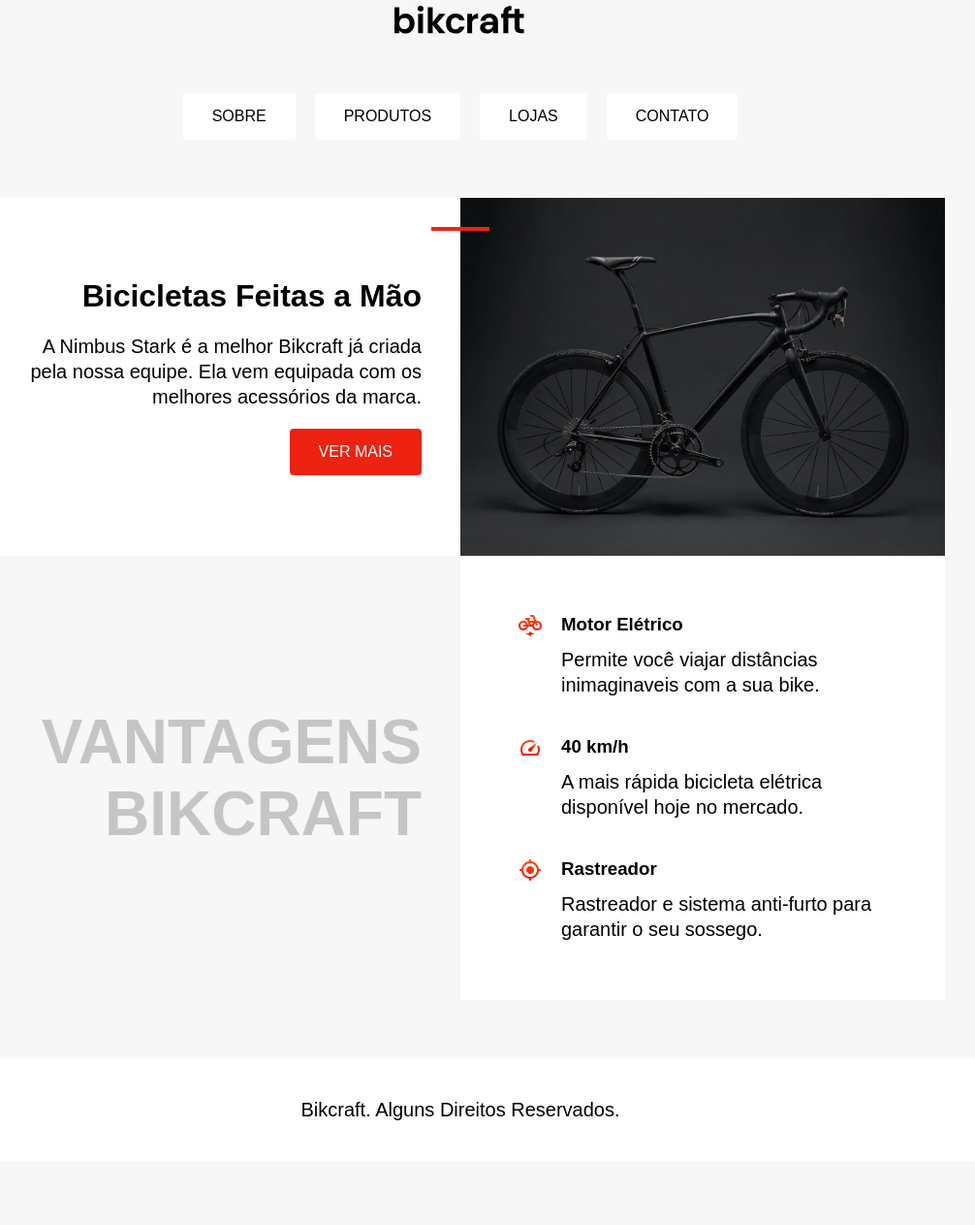
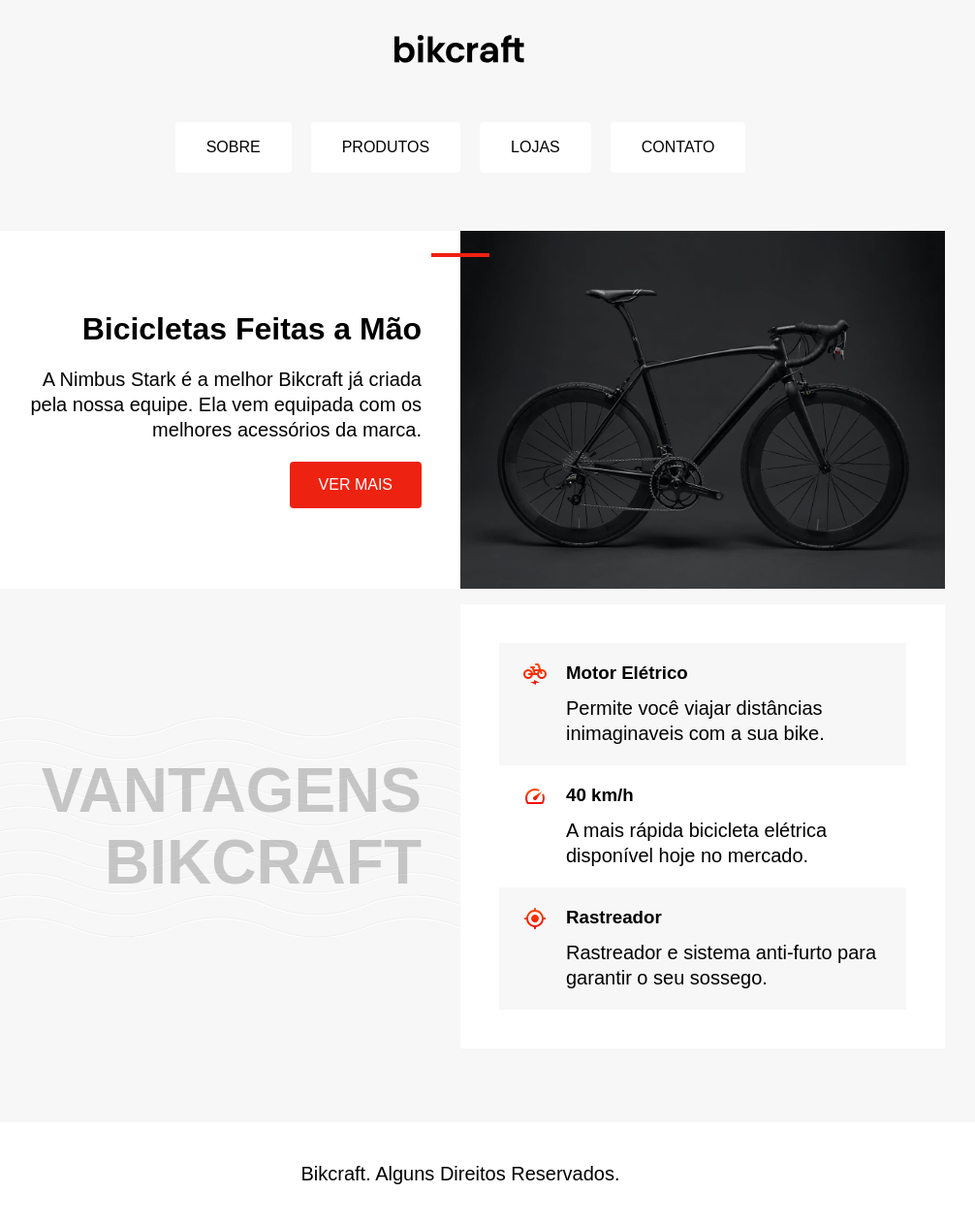
Before and after one commit to DEViana97/exercicio-posicionamento, a plain HTML site: page index.html in a window 1280 px wide. Shown: the part 56-1319 px from the top of the page at 97% size, without its empty margins (165-1171 px from the left). Before the commit the page ends 1253 px from the top, so only its background shows below. Drawn offline with Linux system fonts and the light colour scheme.

Commit message:
refatoração

```diff
--- a/css/style.css
+++ b/css/style.css
@@ -8,21 +8,28 @@ body {
   margin-top: 60px;
 }
 
-img {
+.logo {
+  display: block;
+  max-width: 100vw;
+  margin: 0 auto;
+  padding: 60px;
+  padding-top: 30px;
+}
+
+.bike {
   display: block;
   max-width: 100%;
 }
 
-a {
-  text-decoration: none;
-}
+
+
 
 p, h1, h2, h3 {
   margin: 0;
 }
 
 p {
-  font-size: 20px;
+  font-size: 1.25rem;
   line-height: 1.3;
 }
 
@@ -34,12 +41,37 @@ p {
 }
 
 .menu a {
+  display: block;
   background-color: #fff;
   padding: 15px 30px;
   border-radius: 4px;
   color: #000;
   text-transform: uppercase;
+  border: 2px solid #fff;
+  text-decoration: none;
+}
 
+.menu a:hover {
+  border-color: #e21;
+}
+
+h1 {
+  position: relative;
+  font-size: 2rem;
+
+}
+
+
+
+h1::after {
+  display: block;
+  content: "";
+  width: 60px;
+  height: 4px;
+  background-color: #e21;
+  position: absolute;
+  right: -70px;
+  top: -60px;
 }
 
 .conteudo {
@@ -61,15 +93,7 @@ p {
 
 }
 
-.detalhe {
-  width: 60px;
-  height: 4px;
-  background-color: #e21;
-  position: absolute;
-  top: 30px;
-  right: -30px;
 
-}
 
 .botao {
   background-color: #e21;
@@ -77,15 +101,21 @@ p {
   padding: 15px 30px;
   border-radius: 4px;
   text-transform: uppercase;
+  text-decoration: none;
+}
+
+.botao:hover {
+  background-color: rgb(172, 28, 15);
 }
 
 .subtitulo {
-  font-size: 64px;
+  font-size: 4rem;
   text-transform: uppercase;
   color: rgba(0, 0, 0, .2);
   text-align: right;
   padding: 40px;
   align-self: center;
+  background-image: url(../img/onda.svg);
 }
 
 .vantagens {
@@ -99,16 +129,26 @@ p {
   grid-template-columns: auto 1fr;
   gap: 10px 20px;
   padding: 20px;
+  border-left: 5px solid transparent;
 }
+
 
 .vantagens-item p {
   grid-column: 2;
 }
 
-.rodape {
+.vantagens-item:hover {
+  border-left: 5px solid #e21;
+}
+
+footer {
   text-align: center;
   width: 100%;
   background-color: #fff;
   padding: 40px;
   box-sizing: border-box;
 }
+
+.vantagens-item:nth-child(odd) {
+  background: #f7f7f7;
+}
--- a/index.html
+++ b/index.html
@@ -8,49 +8,49 @@
   <link rel="stylesheet" href="css/style.css">
 </head>
 <body>
-  <img src="./img/bikcraft.svg" alt="Bikcraft">
+  <header>
+    <img class="logo" src="./img/bikcraft.svg" alt="Bikcraft">
+    <nav class="menu">
+      <a class="link" href="/">Sobre</a>
+      <a class="link" href="/">Produtos</a>
+      <a class="link" href="/">Lojas</a>
+      <a class="link" href="/">Contato</a>
+    </nav>
+  </header>
 
-  <div class="menu">
-    <a href="/">Sobre</a>
-    <a href="/">Produtos</a>
-    <a href="/">Lojas</a>
-    <a href="/">Contato</a>
-  </div>
-
-  <div class="conteudo">
-    <div class="introducao">
-      <span class="detalhe"></span>
+  <main class="conteudo">
+    <article class="introducao">
       <h1>Bicicletas Feitas a Mão</h1>
       <p>A Nimbus Stark é a melhor Bikcraft já criada pela nossa equipe. Ela vem equipada com os melhores acessórios da marca.</p>
       <a class="botao" href="/">Ver Mais</a>
-    </div>
+    </article>
 
-    <img src="./img/bicicleta.jpg" alt="Bicicleta Bikcraft Preta">
+    <img class="bike" src="./img/bicicleta.jpg" alt="Bicicleta Bikcraft Preta">
 
     <h2 class="subtitulo">Vantagens Bikcraft</h2>
 
-    <div class="vantagens">
-      <div class="vantagens-item">
+    <ul class="vantagens">
+      <li class="vantagens-item">
         <img src="./img/eletrica.svg" alt="">
         <h3>Motor Elétrico</h3>
         <p>Permite você viajar distâncias inimaginaveis com a sua bike.</p>
-      </div>
-      <div class="vantagens-item">
+      </li>
+      <li class="vantagens-item">
         <img src="./img/velocidade.svg" alt="">
         <h3>40 km/h</h3>
         <p>A mais rápida bicicleta elétrica disponível hoje no mercado.</p>
-      </div>
-      <div class="vantagens-item">
+      </li>
+      <li class="vantagens-item">
         <img src="./img/rastreador.svg" alt="">
         <h3>Rastreador</h3>
         <p>Rastreador e sistema anti-furto para garantir o seu sossego.</p>
-      </div>
-    </div>
-  </div>
+      </li>
+    </ul>
+  </main>
 
-  <div class="rodape">
+  <footer class="rodape">
     <p>Bikcraft. Alguns Direitos Reservados.</p>
-  </div>
+  </footer>
 
 </body>
 </html>
```
Also changed, not shown: img/onda.svg (added).
